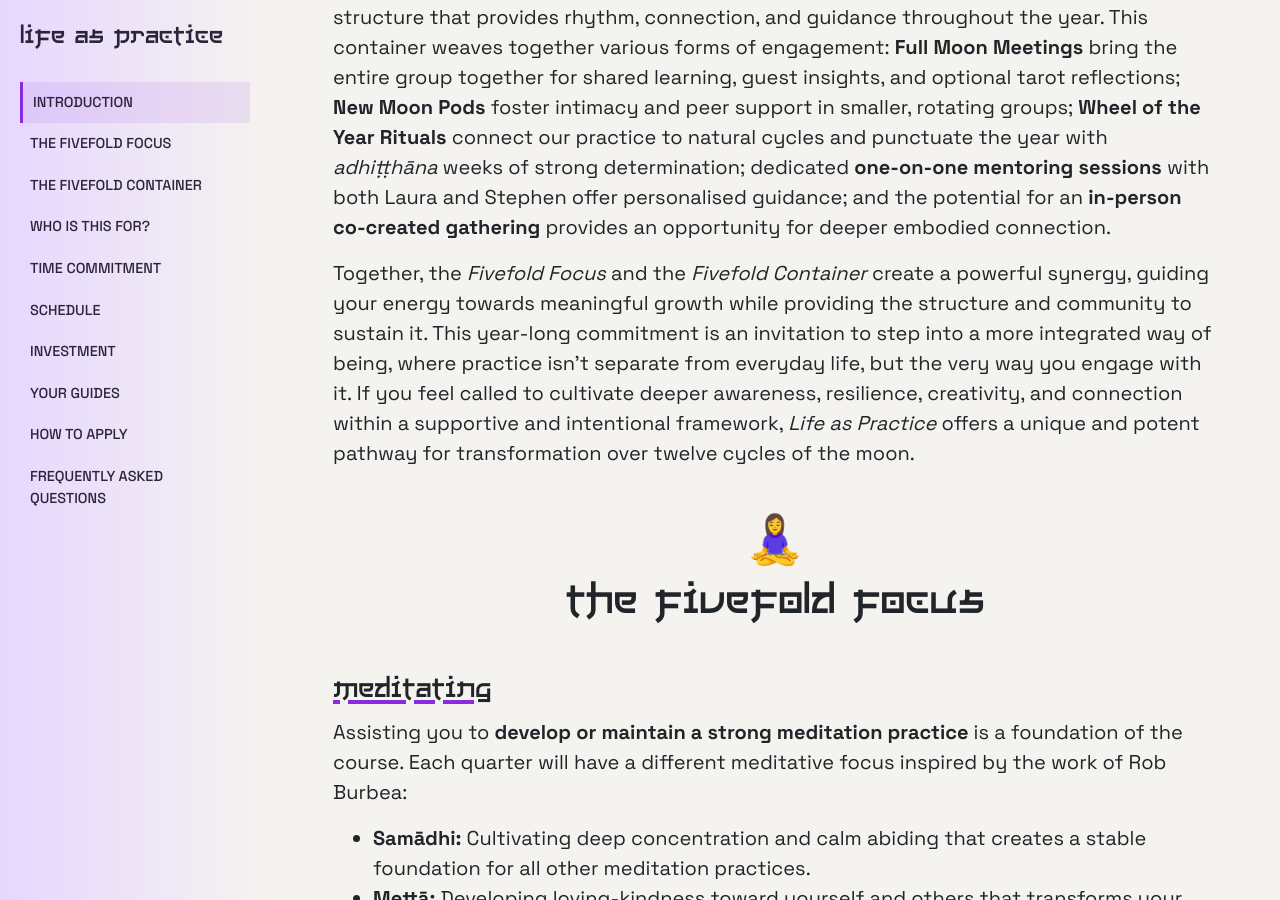
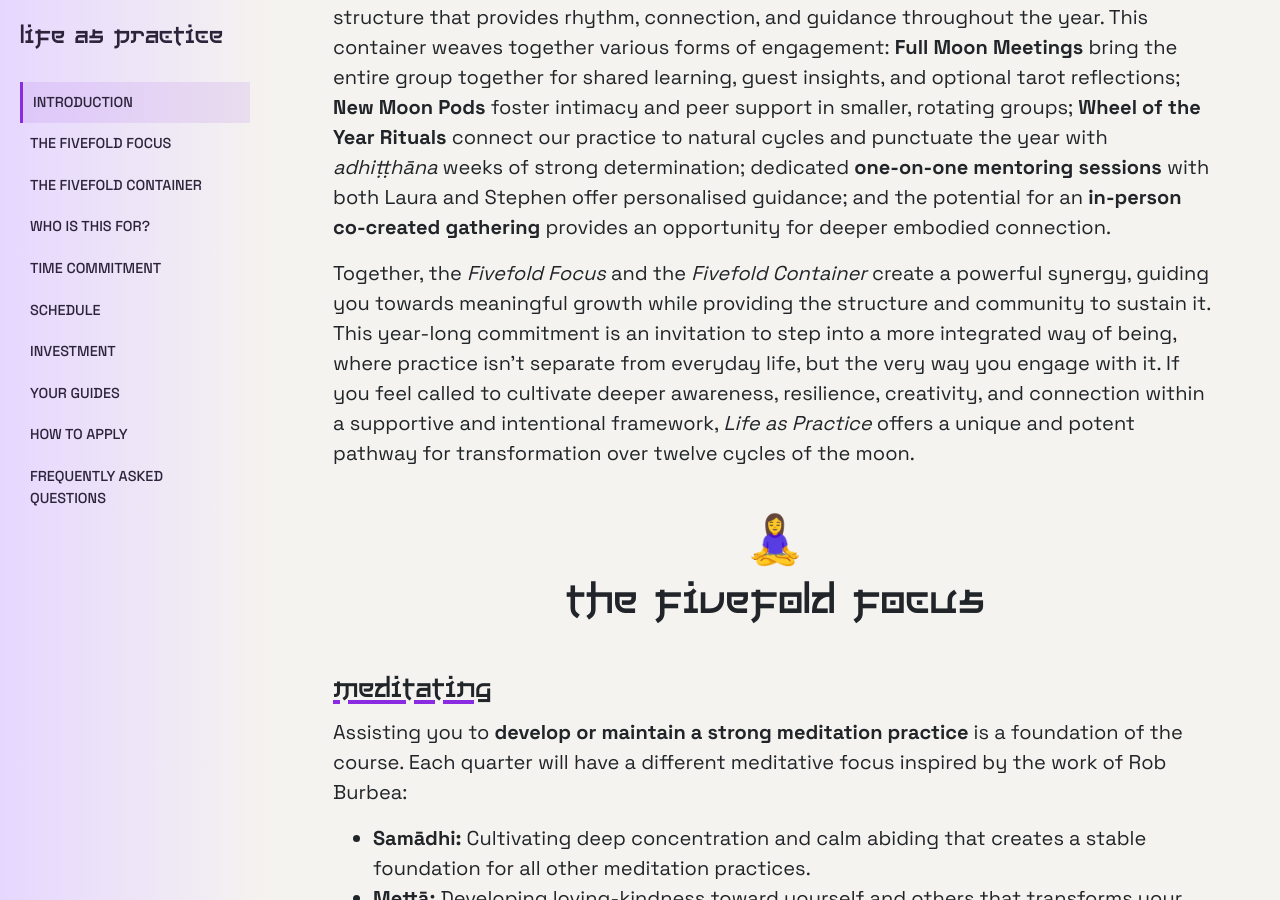
Before and after one commit to stephenreid321/lifeaspractice, a Jekyll site: the page built from index.markdown, in a window 1280 px wide and 900 px high, scrolled down 1373 px. Built offline with Jekyll 4.4.1, drawn with Linux system fonts in a browser that asks for light colours.

Commit message:
💬 introduction: Refine wording for clarity
Update wording in the introduction section.
Changed "guiding your energy towards meaningful growth" to
"guiding you towards meaningful growth".

The change makes the language more direct and concise.

```diff
--- a/_sections/introduction.md
+++ b/_sections/introduction.md
@@ -6,4 +6,4 @@ At the heart of this journey lies the *Fivefold Focus,* a holistic framework des
 
 Holding and supporting this deep work is the *Fivefold Container*, the carefully crafted structure that provides rhythm, connection, and guidance throughout the year. This container weaves together various forms of engagement: **Full Moon Meetings** bring the entire group together for shared learning, guest insights, and optional tarot reflections; **New Moon Pods** foster intimacy and peer support in smaller, rotating groups; **Wheel of the Year Rituals** connect our practice to natural cycles and punctuate the year with *adhiṭṭhāna* weeks of strong determination; dedicated **one-on-one mentoring sessions** with both Laura and Stephen offer personalised guidance; and the potential for an **in-person co-created gathering** provides an opportunity for deeper embodied connection.
 
-Together, the *Fivefold Focus* and the *Fivefold Container* create a powerful synergy, guiding your energy towards meaningful growth while providing the structure and community to sustain it. This year-long commitment is an invitation to step into a more integrated way of being, where practice isn't separate from everyday life, but the very way you engage with it. If you feel called to cultivate deeper awareness, resilience, creativity, and connection within a supportive and intentional framework, *Life as Practice* offers a unique and potent pathway for transformation over twelve cycles of the moon.
+Together, the *Fivefold Focus* and the *Fivefold Container* create a powerful synergy, guiding you towards meaningful growth while providing the structure and community to sustain it. This year-long commitment is an invitation to step into a more integrated way of being, where practice isn't separate from everyday life, but the very way you engage with it. If you feel called to cultivate deeper awareness, resilience, creativity, and connection within a supportive and intentional framework, *Life as Practice* offers a unique and potent pathway for transformation over twelve cycles of the moon.
```
